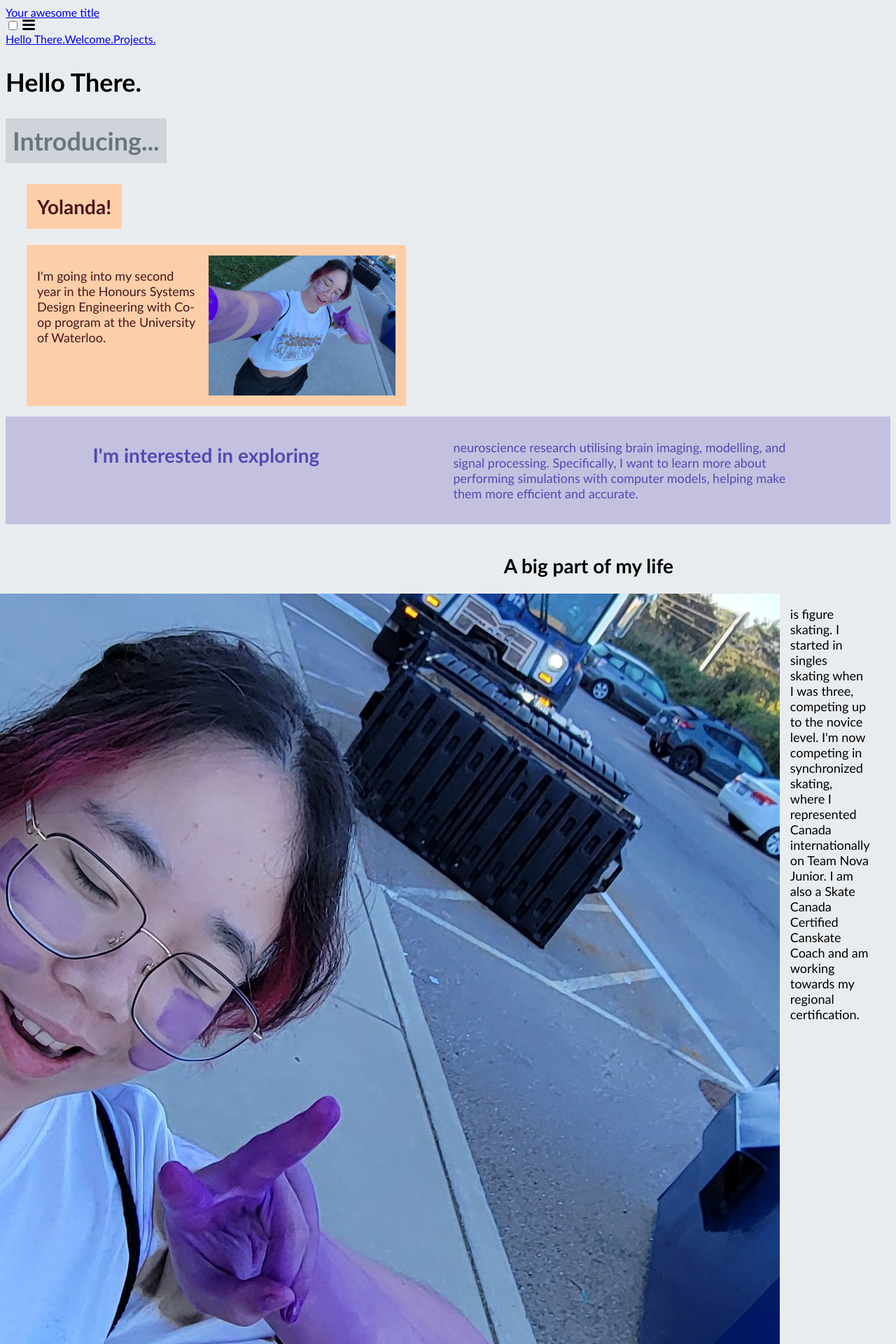
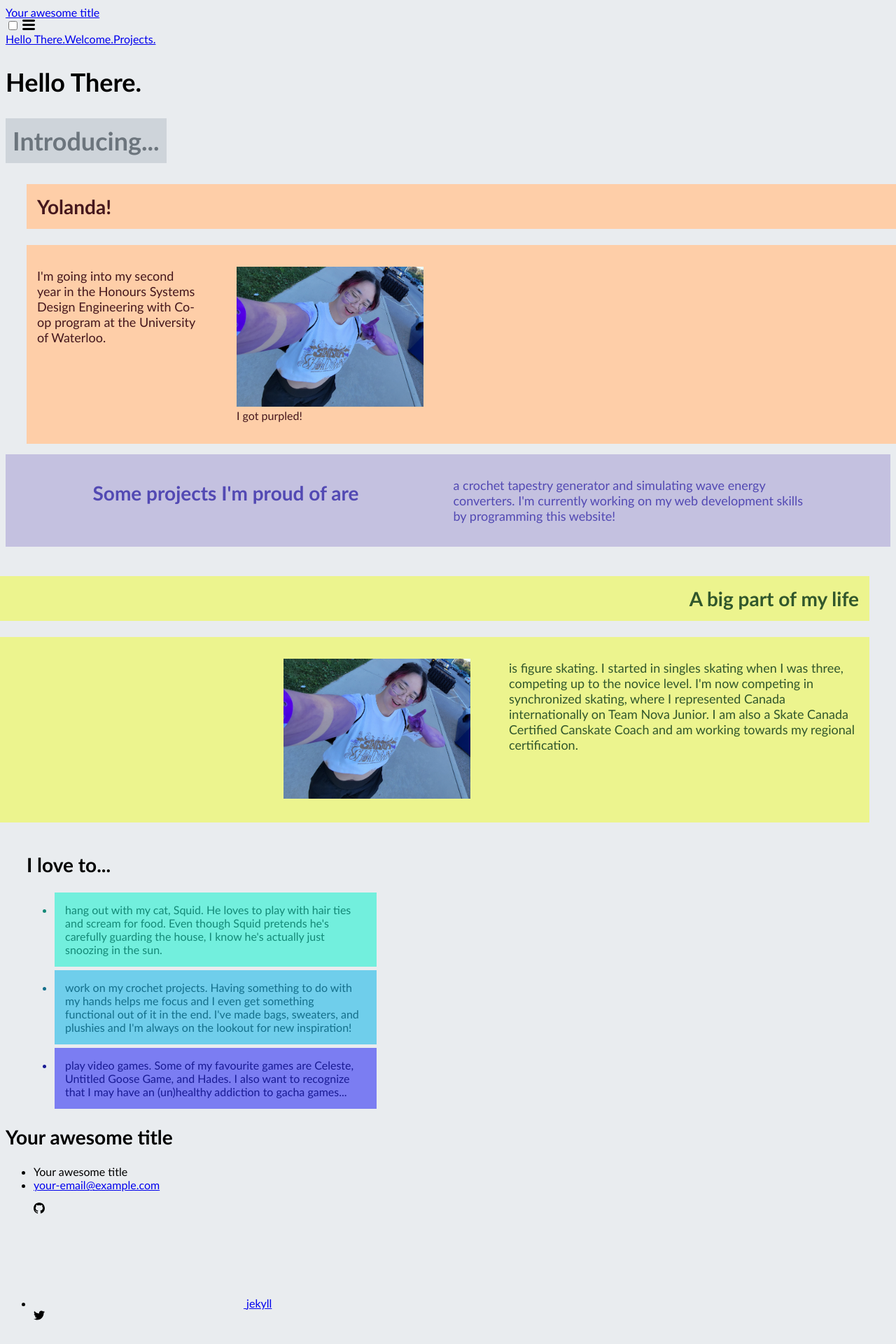
Before and after one commit to yolanda-tan/yolanda-tan.github.io, a Jekyll site: the page built from about.html, in a window 1280 px wide. Shown: the top 1920 px of the page at 70% size. Built offline with Jekyll 4.4.1, drawn with Linux system fonts in a browser that asks for light colours.

```diff
--- a/about.html
+++ b/about.html
@@ -3,39 +3,47 @@ layout: page
 title: Hello There.
 permalink: /about/
 ---
-<h1 class="h1_box">Introducing...</h1>
+<h1 class="h1_box fit_adjust">Introducing...</h1>
 
 <h2 class="flex start_left move_right box_s1">Yolanda!</h2>
-<div class="flex start_left move_right flex_gap box_s1 ">
+<div class="flex start_left move_right flex_gap box_s1">
 <p class="small">I'm going into my second year in the Honours Systems Design Engineering with Co-op program at the University of Waterloo. </p>
-<img src="/images/uwaterloo_orientation.jpg" alt="Selfie of person with purple dye on arms and legs." height="200" class="image_marg">
+<figure>
+    <img src="/images/uwaterloo_orientation.jpg" alt="Selfie of person with purple dye on arms and legs." height="200" class="image_marg">
+    <figcaption width="100">I got purpled!</figcaption>
+</figure>
 </div>
 
 <div class="space_small"></div>
 
 <div class="flex start_center flex_gap box_s2">
-<h2 class="medium">I'm interested in exploring</h2>
-<p class="medium">neuroscience research utilising brain imaging, modelling, and signal processing. Specifically, I want to learn more about performing simulations with computer models, helping make them more efficient and accurate. </p>
+<h2 class="medium">Some projects I'm proud of are</h2>
+<p class="medium">a crochet tapestry generator and simulating wave energy converters. I'm currently working on my web development skills by programming this website!</p>
 </div>
 
 <br>
 
 
-<h2 class="flex start_right move_left" style="right:310px">A big part of my life</h2>
-<div class="flex start_right move_left flex_gap">
-<img src="/images/uwaterloo_orientation.jpg" alt="Skating pic">
+<h2 class="flex start_right move_left box_s3">A big part of my life</h2>
+<div class="flex start_right move_left flex_gap box_s3">
+<figure>
+    <img src="/images/uwaterloo_orientation.jpg" alt="Skating pic" height="200" class="image_marg">
+    <figcaption></figcaption>
+</figure>
 <p class="medium">is figure skating. I started in singles skating when I was three, competing up to the novice level. I'm now competing in synchronized skating, where I represented Canada internationally on Team Nova Junior. I am also a Skate Canada Certified Canskate Coach and am working towards my regional certification. </p>
 </div>
 
 <br>
 
-<div class="left_align move_right">
+<div class="left_align move_right medium">
 <h2>I love to...</h2>
 <p>
     <ul>
-    <li>hang out with my cat, Squid. He loves to play with hair ties and scream for food. Even though Squid pretends he's carefully guarding the house, I know he's actually just snoozing in the sun.</li>
-    <li>work on my crochet projects. Having something to do with my hands helps me focus and I even get something functional out of it in the end. I've made bags, sweaters, and plushies and I'm always on the lookout for new inspiration! </li>
-    <li>play video games. Some of my favourite games are Celeste, Untitled Goose Game, and Hades. I also want to recognize that I may have an (un)healthy addiction to gacha games... </li>
-    </ul>
+    <li class="list_s1">hang out with my cat, Squid. He loves to play with hair ties and scream for food. Even though Squid pretends he's carefully guarding the house, I know he's actually just snoozing in the sun.</li>
+    <div class="space_mini"></div>
+    <li class="list_s2">work on my crochet projects. Having something to do with my hands helps me focus and I even get something functional out of it in the end. I've made bags, sweaters, and plushies and I'm always on the lookout for new inspiration! </li>
+    <div class="space_mini"></div>
+    <li class="list_s3">play video games. Some of my favourite games are Celeste, Untitled Goose Game, and Hades. I also want to recognize that I may have an (un)healthy addiction to gacha games... </li>
+</ul>
 </p>
 </div>
--- a/assets/main.scss
+++ b/assets/main.scss
@@ -37,13 +37,45 @@ p {
     background-color: #fecea8;
     color: #45171d;
     padding: 15px;
-    width: fit-content;
 }
 
 .box_s2 {
     background-color: #c4c1e0;
     color: #5249b3;
     padding: 15px;
+}
+
+.box_s3 {
+    background-color: #ecf48e;
+    color: #31572c;
+    padding: 15px;
+}
+
+
+/* LIST */
+
+.list_s1{
+    background-color: #72efdd;
+    color: #148977;
+    padding: 15px;
+}
+
+.list_s2{
+    background-color: #6fceeb;
+    color: #146f8b;
+    padding: 15px;
+}
+
+.list_s3{
+    background-color: #7b7df2;
+    color: #191b94;
+    padding: 15px;
+}
+
+
+/* FIT */
+.fit_adjust{
+    width: fit-content;
 }
 
 /* FLEX */
@@ -100,6 +132,10 @@ p {
 
 
 /* SPACER */
+.space_mini {
+    height: 5px;
+}
+
 .space_small {
     height: 15px;
 }
@@ -111,8 +147,6 @@ p {
 .space_large {
     height: 50px;
 }
-
-
 
 /* PALATTES */
 .palette_1{
@@ -141,3 +175,19 @@ p {
     background: #343A40;
     background: #212529;
 }
+
+.palette_4{
+    background: #132a13;
+    background: #31572c;
+    background: #4f772d;
+    background: #90a955;
+    background: #d4db85;
+}
+
+.palette_5{
+    background: #03045e;
+    background: #0077b6;
+    background: #00b4d8;
+    background: #90e0ef;
+    background: #caf0f8;
+}
```
Also changed, not shown: projects.html (added, +42 -0 lines), projects.markdown (deleted, +0 -15 lines), images/colour_quantization/squid_pix.png (added), images/colour_quantization/squid_quan.png (added), 1 other file.
